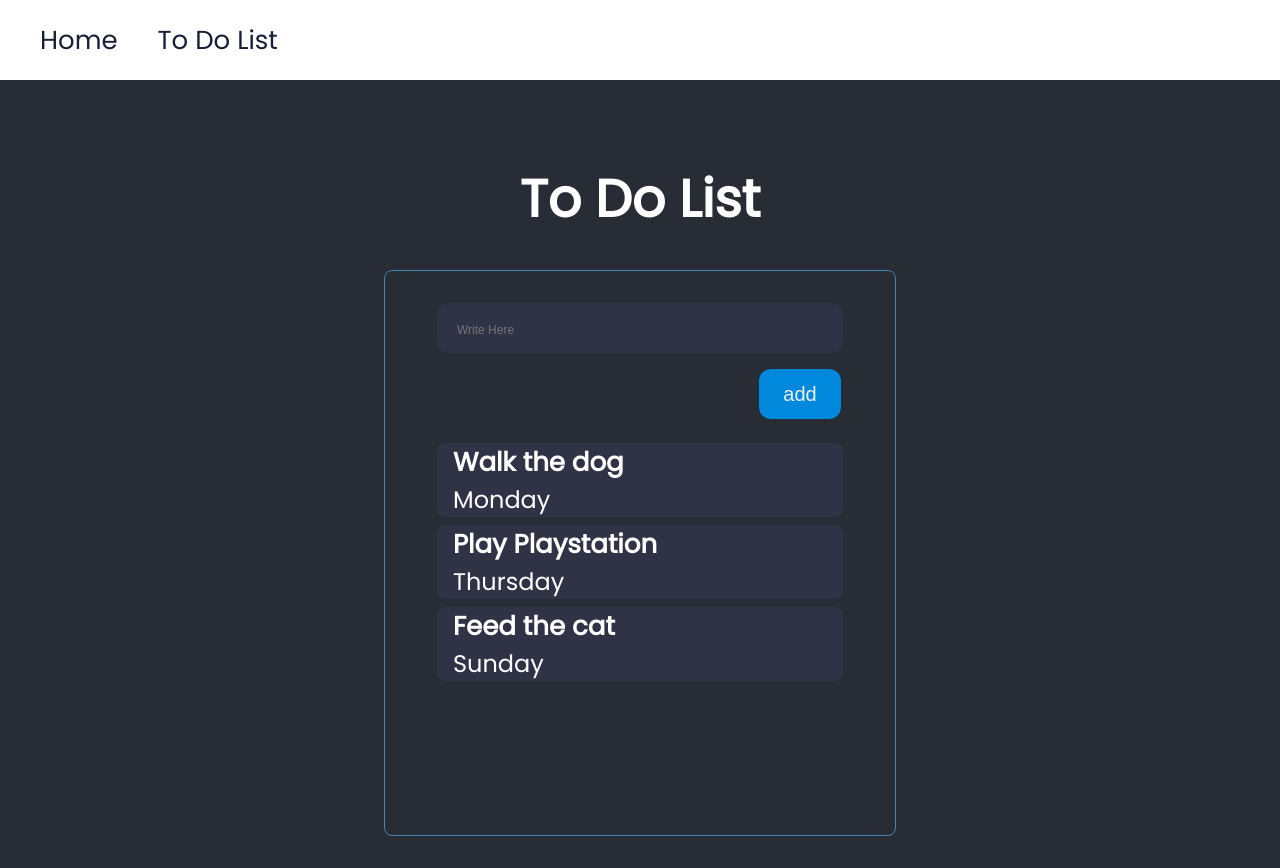
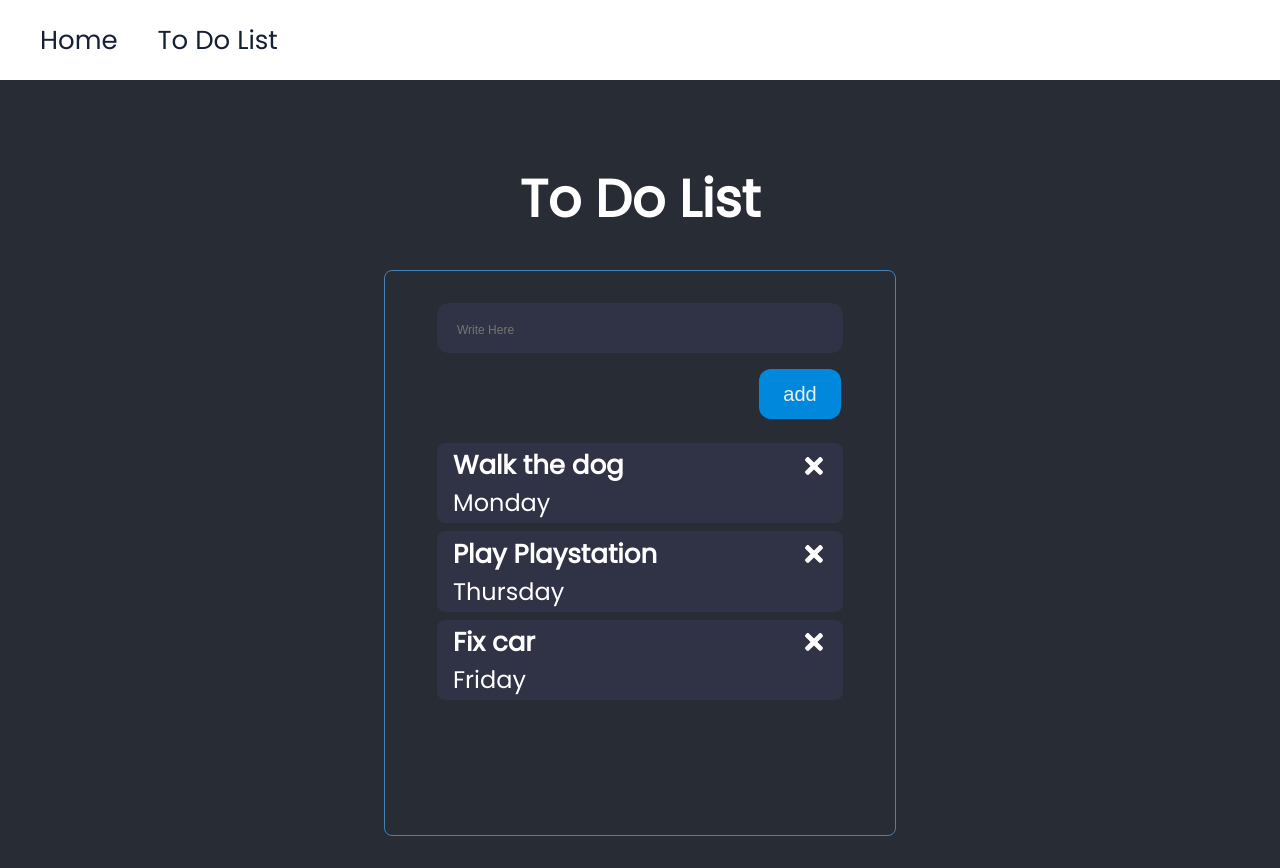
Before and after one commit to adammccormack/app_mix, a React (Create React App) app: page /to-do-list in a window 1280 px wide. Built offline with nearby package versions, Linux system fonts and the light colour scheme.

Commit message:
one, saving wip more css

```diff
--- a/package.json
+++ b/package.json
@@ -14,6 +14,7 @@
     "@types/react-dom": "^18.0.10",
     "react": "^18.2.0",
     "react-dom": "^18.2.0",
+    "react-icons": "^4.7.1",
     "react-router-dom": "^6.8.0",
     "react-scripts": "5.0.1",
     "tailwindcss": "^3.2.4",
--- a/src/components/local/todolist/item/Item.module.css
+++ b/src/components/local/todolist/item/Item.module.css
@@ -1,12 +1,21 @@
-.item {
+.itemContainer {
   background: #303245;
   margin-block-start: 0.5rem;
   padding-inline-start: 1rem;
+  padding-block: 0.2rem;
+  min-height: 24px;
   cursor: pointer;
   border-radius: 8px;
   text-align: left;
 }
 
+.itemContainer h4 {
+  display: flex;
+  align-items: center;
+  justify-content: space-between;
+  padding-inline-end: 1rem;
+}
+
 .itemDay {
   font-size: 1.5rem;
 }
--- a/src/components/local/todolist/item/Item.tsx
+++ b/src/components/local/todolist/item/Item.tsx
@@ -1,12 +1,13 @@
 import styles from "../item/Item.module.css";
+import { FaTimes } from "react-icons/fa";
 
 export const Item = ({ item }: any) => {
   return (
-    <div className={styles.item}>
-      <h4>{item.text}</h4>
-      <div className={styles.itemDay}>
-        <p>{item.day}</p>
-      </div>
+    <div className={styles.itemContainer}>
+      <h4>
+        {item.text} <FaTimes />
+      </h4>
+      <p className={styles.itemDay}>{item.day}</p>
     </div>
   );
 };
--- a/src/pages/todolist/ToDoListPage.tsx
+++ b/src/pages/todolist/ToDoListPage.tsx
@@ -7,7 +7,7 @@ export const ToDoListPage = () => {
   const [items, setItems] = useState([
     { id: 1, text: "Walk the dog", day: "Monday" },
     { id: 2, text: "Play Playstation", day: "Thursday" },
-    { id: 3, text: "Feed the cat", day: "Sunday" },
+    { id: 3, text: "Fix car", day: "Friday" },
   ]);
   return (
     <>
```
Also changed, not shown: 1 other file (tests, documents, lock files or other folders).
